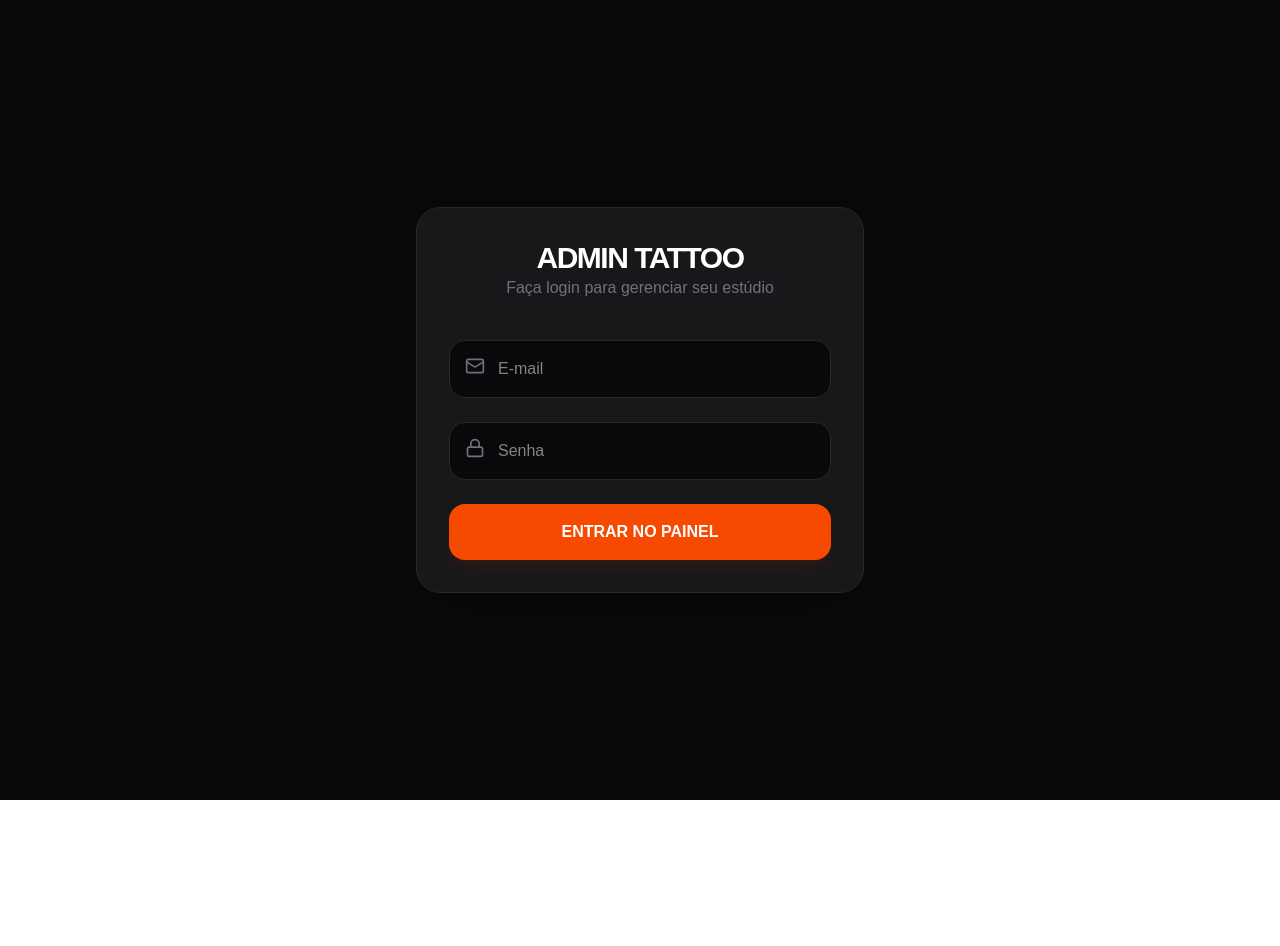
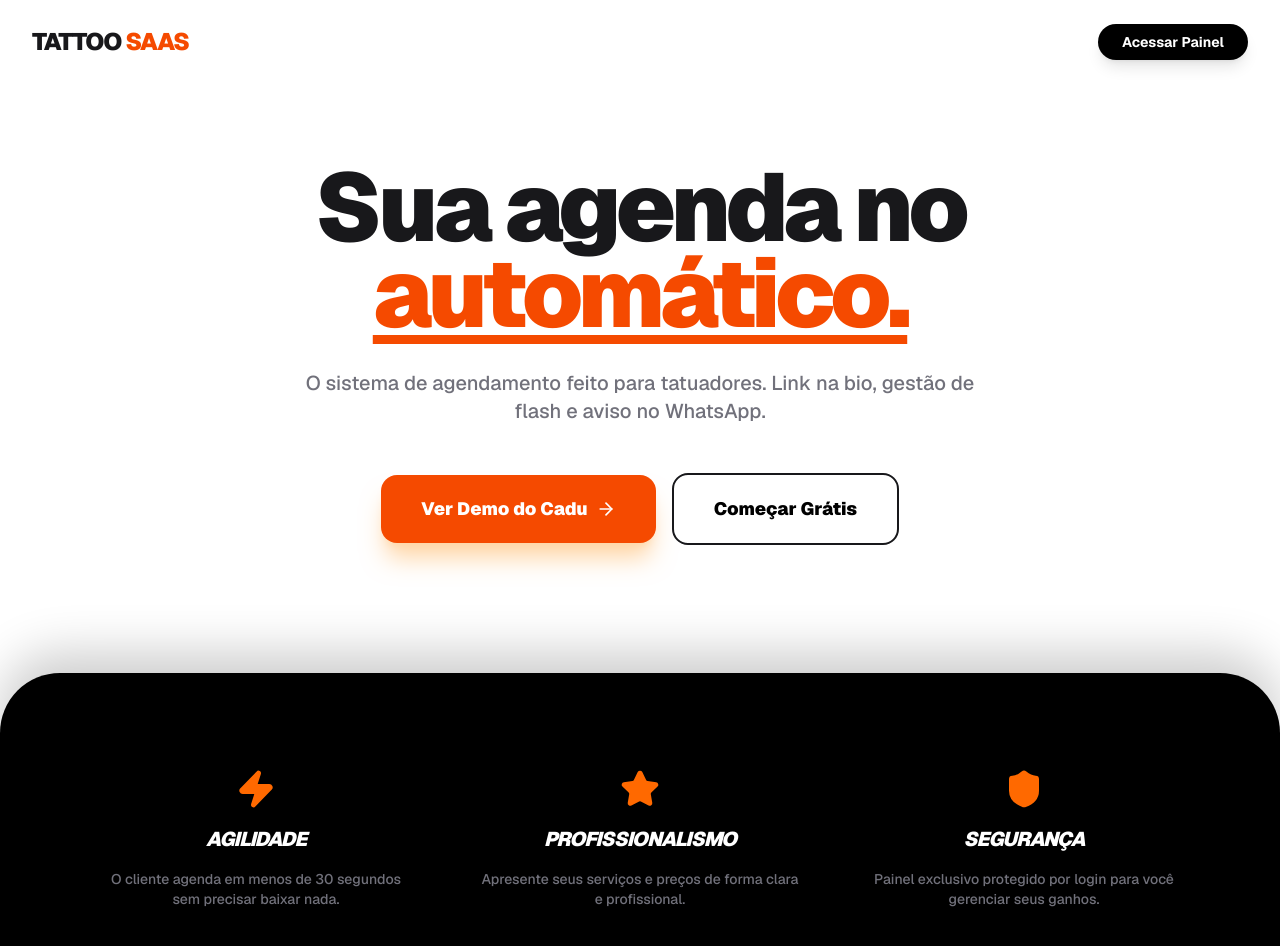
Before and after one commit to cauetmatos/tattoo-saas, a Next.js app: page / in a window 1280 px wide. Shown: the top 946 px of the page. Before the commit the page ends 800 px from the top, so only its background shows below. Built offline with nearby package versions, Linux system fonts and the light colour scheme; no server answers.

Commit message:
mudando lading page

```diff
--- a/app/page.tsx
+++ b/app/page.tsx
@@ -1,73 +1,77 @@
 "use client"
-import { useState } from 'react'
-import { supabase } from '@/lib/supabase'
-import { useRouter } from 'next/navigation'
-import { Lock, Mail, Loader2 } from 'lucide-react'
 
-export default function Login() {
-  const [email, setEmail] = useState('')
-  const [password, setPassword] = useState('')
-  const [loading, setLoading] = useState(false)
-  const router = useRouter()
+import Link from 'next/link'
+import { Zap, Star, Shield, ArrowRight } from 'lucide-react'
 
-  async function handleLogin(e: React.FormEvent) {
-    e.preventDefault()
-    setLoading(true)
+export default function LandingPage() {
+  return (
+    <div className="min-h-screen bg-white font-sans text-zinc-900">
+      {/* Navbar com Link para seu Login de Admin */}
+      <nav className="flex justify-between items-center px-8 py-6 max-w-7xl mx-auto">
+        <div className="flex items-center gap-1">
+          <span className="text-2xl font-black tracking-tighter uppercase">Tattoo</span>
+          <span className="text-2xl font-black tracking-tighter uppercase text-orange-600">Saas</span>
+        </div>
+        <Link
+          href="/login"
+          className="bg-black text-white px-6 py-2 rounded-full font-bold text-sm hover:bg-zinc-800 transition-all shadow-lg"
+        >
+          Acessar Painel
+        </Link>
+      </nav>
 
-    const { error } = await supabase.auth.signInWithPassword({
-      email,
-      password,
-    })
+      {/* Seção Principal (Hero) */}
+      <main className="max-w-4xl mx-auto text-center pt-20 pb-32 px-6">
+        <h1 className="text-6xl md:text-8xl font-black tracking-tighter leading-[0.9] mb-8">
+          Sua agenda no <br />
+          <span className="text-orange-600 underline decoration-orange-600 underline-offset-8">automático.</span>
+        </h1>
 
-    if (error) {
-      alert("Erro ao entrar: " + error.message)
-    } else {
-      router.push('/admin') // Redireciona para o dashboard após o login
-    }
-    setLoading(false)
-  }
+        <p className="text-zinc-500 text-lg md:text-xl font-medium max-w-2xl mx-auto mb-12">
+          O sistema de agendamento feito para tatuadores. Link na bio, gestão de flash e aviso no WhatsApp.
+        </p>
 
-  return (
-    <div className="min-h-screen bg-zinc-950 flex items-center justify-center p-4">
-      <div className="w-full max-w-md bg-zinc-900 p-8 rounded-3xl border border-zinc-800 shadow-2xl">
-        <header className="text-center mb-10">
-          <h1 className="text-3xl font-black text-white uppercase tracking-tighter">Admin Tattoo</h1>
-          <p className="text-zinc-500 font-medium">Faça login para gerenciar seu estúdio</p>
-        </header>
+        <div className="flex flex-col md:flex-row items-center justify-center gap-4">
+          {/* BOTÃO DO CLIENTE: Vai para a página de agendamento do Cadu */}
+          <Link
+            href="/agendar/cadu-tattoo"
+            className="w-full md:w-auto bg-orange-600 hover:bg-orange-500 text-white font-black px-10 py-5 rounded-2xl transition-all shadow-xl shadow-orange-200 text-lg flex items-center justify-center gap-2"
+          >
+            Ver Demo do Cadu <ArrowRight size={20} />
+          </Link>
 
-        <form onSubmit={handleLogin} className="space-y-6">
-          <div className="relative">
-            <Mail className="absolute left-4 top-4 text-zinc-500" size={20} />
-            <input
-              type="email"
-              placeholder="E-mail"
-              required
-              className="w-full bg-zinc-950 border border-zinc-800 p-4 pl-12 rounded-2xl outline-none text-white focus:border-orange-500 transition-all"
-              value={email}
-              onChange={(e) => setEmail(e.target.value)}
-            />
+          {/* BOTÃO DE INTERESSE: Também pode levar ao login ou cadastro */}
+          <Link
+            href="/login"
+            className="w-full md:w-auto bg-white border-2 border-zinc-900 text-black font-black px-10 py-5 rounded-2xl hover:bg-zinc-50 transition-all text-lg"
+          >
+            Começar Grátis
+          </Link>
+        </div>
+      </main>
+
+      {/* Seção de Benefícios (Rodapé Preto) */}
+      <section className="bg-black text-white py-24 rounded-t-[60px] shadow-[0_-20px_50px_rgba(0,0,0,0.2)]">
+        <div className="max-w-6xl mx-auto px-8 grid grid-cols-1 md:grid-cols-3 gap-16">
+          <div className="text-center space-y-4">
+            <div className="flex justify-center text-orange-500"><Zap size={40} fill="currentColor" /></div>
+            <h3 className="text-xl font-black uppercase italic tracking-tighter italic">Agilidade</h3>
+            <p className="text-zinc-500 text-sm font-medium">O cliente agenda em menos de 30 segundos sem precisar baixar nada.</p>
           </div>
 
-          <div className="relative">
-            <Lock className="absolute left-4 top-4 text-zinc-500" size={20} />
-            <input
-              type="password"
-              placeholder="Senha"
-              required
-              className="w-full bg-zinc-950 border border-zinc-800 p-4 pl-12 rounded-2xl outline-none text-white focus:border-orange-500 transition-all"
-              value={password}
-              onChange={(e) => setPassword(e.target.value)}
-            />
+          <div className="text-center space-y-4">
+            <div className="flex justify-center text-orange-500"><Star size={40} fill="currentColor" /></div>
+            <h3 className="text-xl font-black uppercase italic tracking-tighter italic">Profissionalismo</h3>
+            <p className="text-zinc-500 text-sm font-medium">Apresente seus serviços e preços de forma clara e profissional.</p>
           </div>
 
-          <button
-            disabled={loading}
-            className="w-full bg-orange-600 hover:bg-orange-500 text-white font-bold py-4 rounded-2xl transition-all flex items-center justify-center gap-2 shadow-lg shadow-orange-900/20"
-          >
-            {loading ? <Loader2 className="animate-spin" /> : "ENTRAR NO PAINEL"}
-          </button>
-        </form>
-      </div>
+          <div className="text-center space-y-4">
+            <div className="flex justify-center text-orange-500"><Shield size={40} fill="currentColor" /></div>
+            <h3 className="text-xl font-black uppercase italic tracking-tighter italic">Segurança</h3>
+            <p className="text-zinc-500 text-sm font-medium">Painel exclusivo protegido por login para você gerenciar seus ganhos.</p>
+          </div>
+        </div>
+      </section>
     </div>
   )
 }
```
Also changed, not shown: middleware..ts/page.tsx (added).
